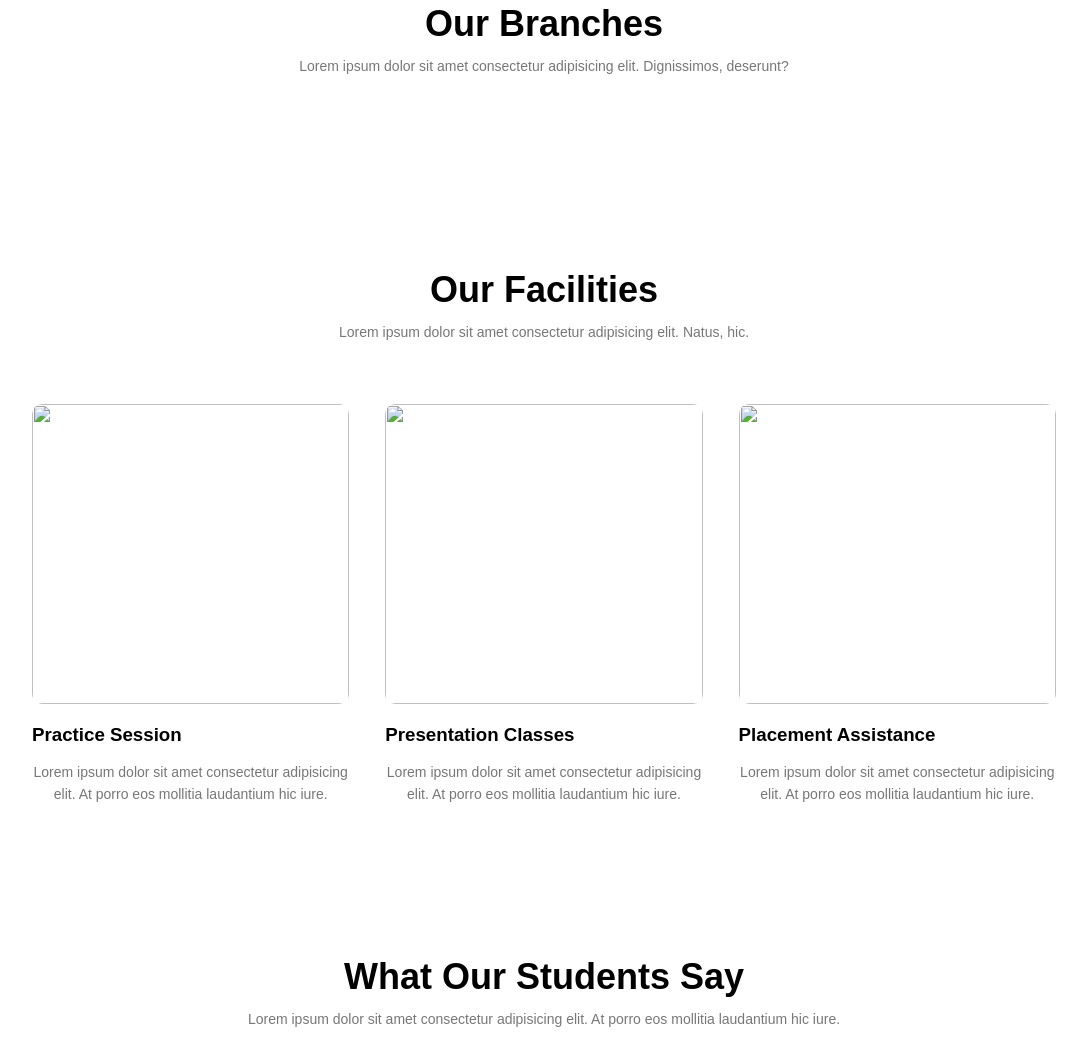
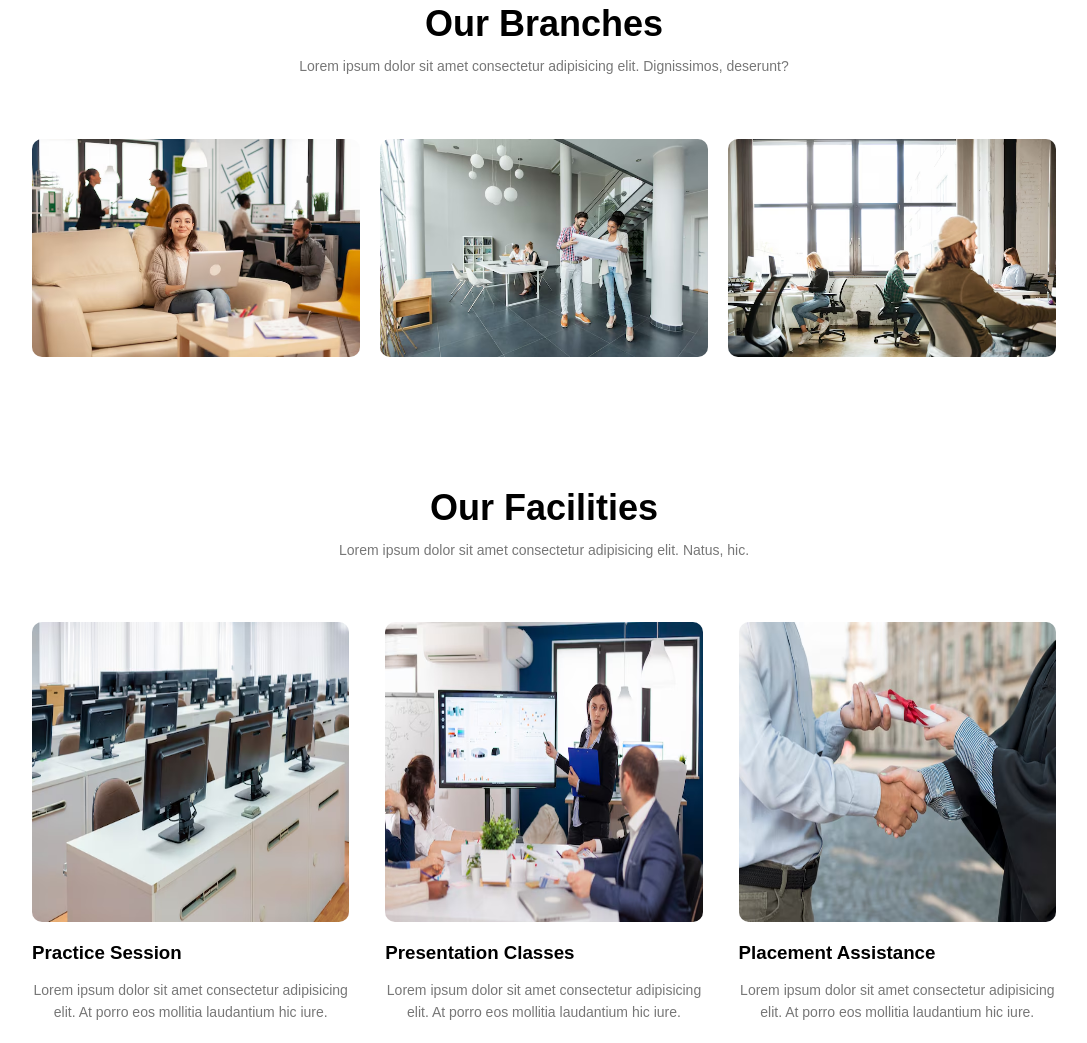
Before and after one commit to ghoshshruti/Webb, a plain HTML site: page index.html in a window 1280 px wide. Shown: the part 1323-2366 px from the top of the page, without its empty margins (96-1183 px from the left). Drawn offline with Linux system fonts and the light colour scheme.

Commit message:
Update index.html

```diff
--- a/index.html
+++ b/index.html
@@ -18,7 +18,7 @@
       <nav>
         <a href="index.html"
           ><img
-            src="./assets/logo.png"
+            src="logo.png"
             alt=""
         /></a>
         <div class="nav-links" id="nav_links">
@@ -88,7 +88,7 @@
       <div class="row">
         <div class="campus-col">
           <img
-            src="./assets/office1.avif"
+            src="office1.avif"
             alt=""
           />
           <div class="layer">
@@ -97,7 +97,7 @@
         </div>
         <div class="campus-col">
           <img
-            src="./assets/office2.avif"
+            src="./office2.avif"
             alt=""
           />
           <div class="layer">
@@ -106,7 +106,7 @@
         </div>
         <div class="campus-col">
           <img
-            src="./assets/office3.avif"
+            src="office3.avif"
             alt=""
           />
           <div class="layer">
@@ -124,7 +124,7 @@
       <div class="row">
         <div class="facility-col">
           <img
-            src="./assets/facilities.avif"
+            src="facilities.avif"
             alt=""
           />
           <h3>Practice Session</h3>
@@ -135,7 +135,7 @@
         </div>
         <div class="facility-col">
           <img
-            src="./assets/presentation.avif"
+            src="./presentation.avif"
             alt=""
           />
           <h3>Presentation Classes</h3>
@@ -146,7 +146,7 @@
         </div>
         <div class="facility-col">
           <img
-            src="./assets/placement.avif"
+            src="placement.avif"
             alt=""
           />
           <h3>Placement Assistance</h3>
```
